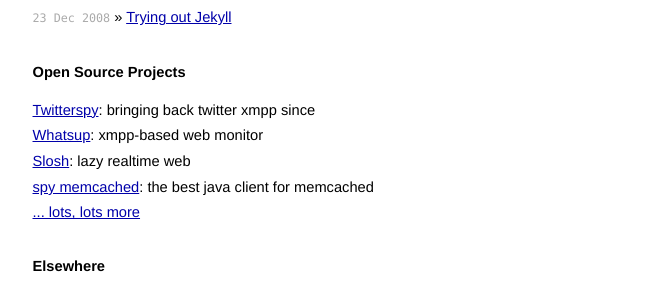
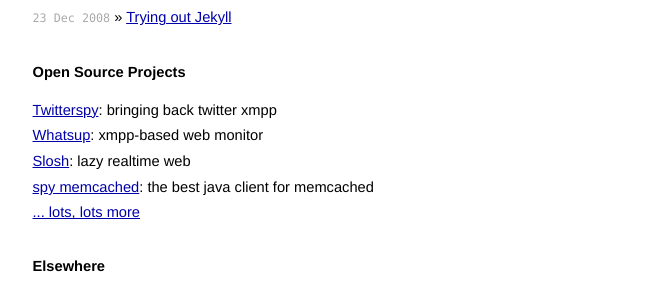
Before and after one commit to dustin/dustin.sallings.org, a Jekyll site: the page built from index.html, in a window 1280 px wide. Shown: the part 207-497 px from the top of the page, without its empty margins (314-964 px from the left). Built offline with Jekyll 4.4.1, drawn with Linux system fonts in a browser that asks for light colours.

Commit message:
Removed "since" thing on the twitterspy link.

```diff
--- a/index.html
+++ b/index.html
@@ -15,7 +15,7 @@
 
   <h1>Open Source Projects</h1>
   <ul class="posts">
-		<li><a href="twitterspy/">Twitterspy</a>: bringing back twitter xmpp since</li>
+		<li><a href="twitterspy/">Twitterspy</a>: bringing back twitter xmpp</li>
 		<li><a href="whatsup/">Whatsup</a>: xmpp-based web monitor</li>
 		<li><a href="http://github.com/dustin/slosh/">Slosh</a>: lazy realtime web</li>
 		<li><a href="http://code.google.com/p/spymemcached/">spy memcached</a>:
```
